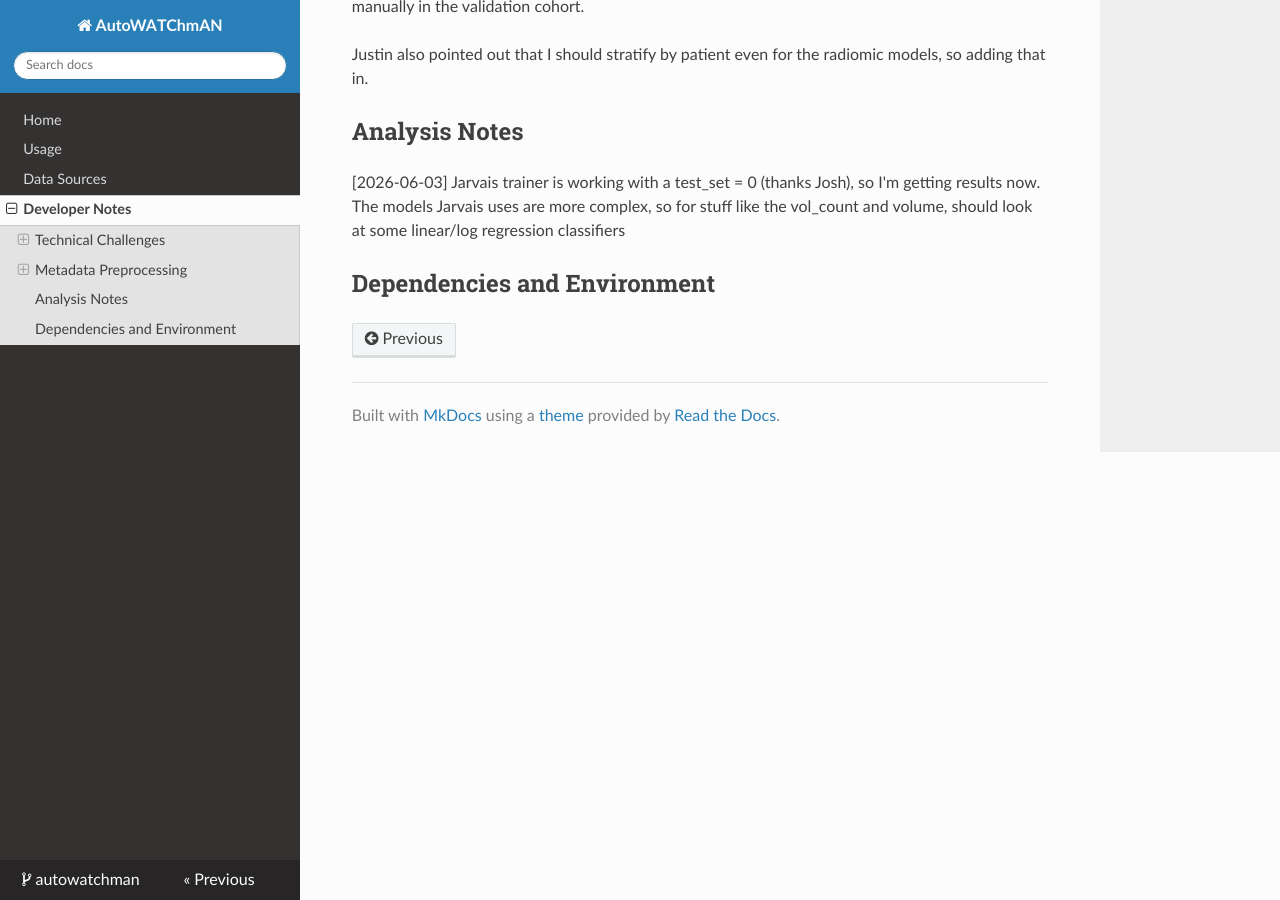
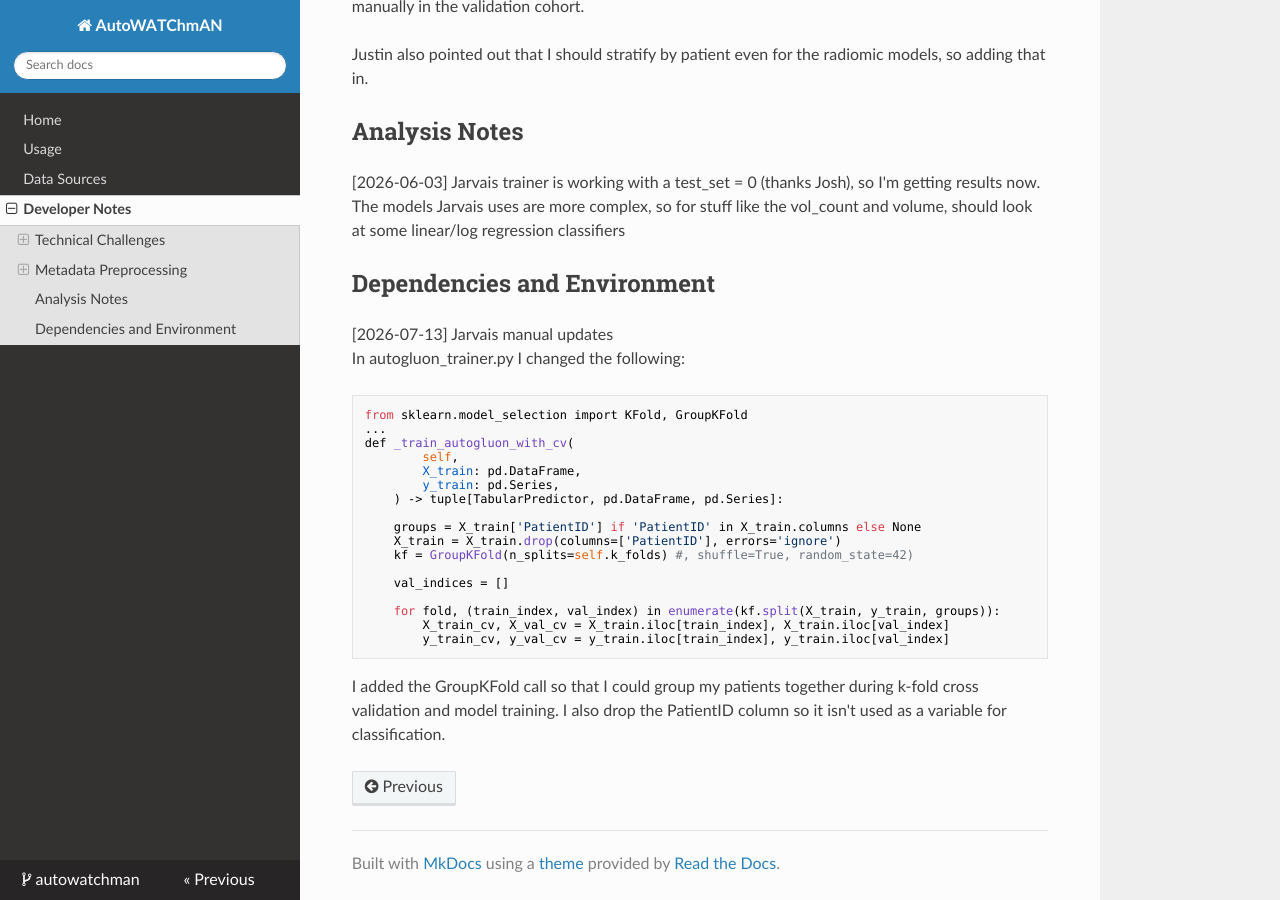
Before and after one commit to bhklab/autowatchman, an MkDocs documentation site: the page built from docs/devnotes.md, in a window 1280 px wide and 900 px high, scrolled down 1218 px. Built offline with MkDocs 1.6.1, drawn with Linux system fonts in a browser that asks for light colours; nearby versions of some CDN libraries.

Commit message:
docs: July 13th notes

````diff
--- a/docs/devnotes.md
+++ b/docs/devnotes.md
@@ -40,3 +40,25 @@ Justin also pointed out that I should stratify by patient even for the radiomic
 [2026-06-03] Jarvais trainer is working with a test_set = 0 (thanks Josh), so I'm getting results now. The models Jarvais uses are more complex, so for stuff like the vol_count and volume, should look at some linear/log regression classifiers
 
 ## Dependencies and Environment
+[2026-07-13] Jarvais manual updates
+In autogluon_trainer.py I changed the following:
+```
+from sklearn.model_selection import KFold, GroupKFold
+...
+def _train_autogluon_with_cv(
+        self,
+        X_train: pd.DataFrame,
+        y_train: pd.Series,
+    ) -> tuple[TabularPredictor, pd.DataFrame, pd.Series]:
+
+    groups = X_train['PatientID'] if 'PatientID' in X_train.columns else None
+    X_train = X_train.drop(columns=['PatientID'], errors='ignore')
+    kf = GroupKFold(n_splits=self.k_folds) #, shuffle=True, random_state=42)
+
+    val_indices = []
+
+    for fold, (train_index, val_index) in enumerate(kf.split(X_train, y_train, groups)):
+        X_train_cv, X_val_cv = X_train.iloc[train_index], X_train.iloc[val_index]
+        y_train_cv, y_val_cv = y_train.iloc[train_index], y_train.iloc[val_index]
+```
+I added the GroupKFold call so that I could group my patients together during k-fold cross validation and model training. I also drop the PatientID column so it isn't used as a variable for classification.
````
